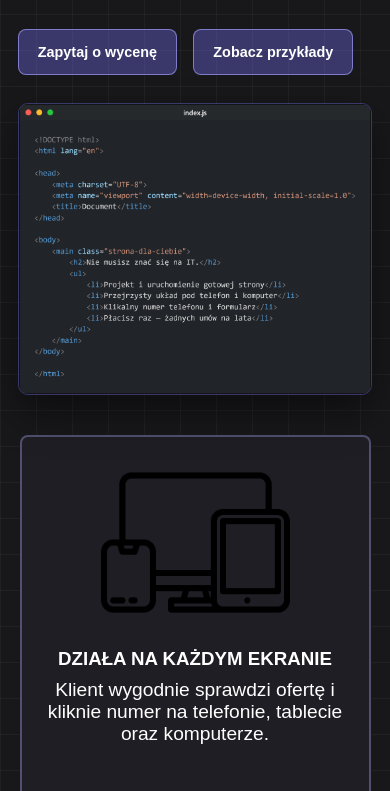
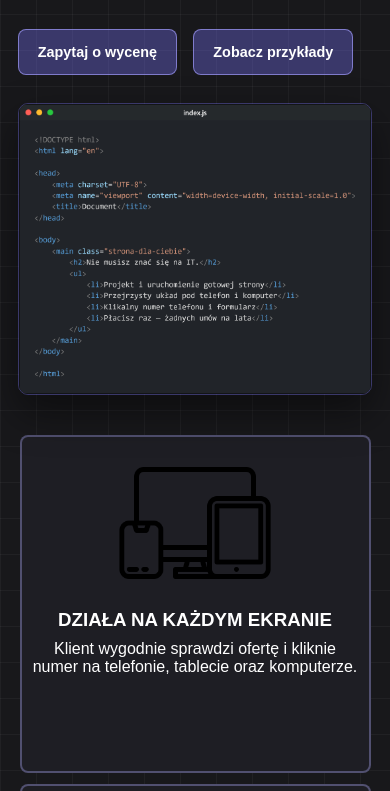
Before and after one commit to omis1805-hash/strona-omwd, a plain HTML site: page index.html in a window 390 px wide. Shown: the part 238-1029 px from the top of the page. Drawn offline with Linux system fonts and the light colour scheme.

Commit message:
update pliku index.html + style.css (perk-content)

```diff
--- a/style.css
+++ b/style.css
@@ -371,15 +371,15 @@ header p {
     }
     .perk-perk{
         width: 90vw;
-        height: 50vh;
+        height: 40vh;
         gap: 1vh;
     }
     .perk-perk img{
-        width: 50vw;
-        min-height: 50vw;
+        width: 40vw;
+        min-height: 40vw;
         margin: 0 auto;
     }
     .perk-perk p{
-        font-size: 1.2rem;
+        font-size: 1rem;
     }
 }
```
